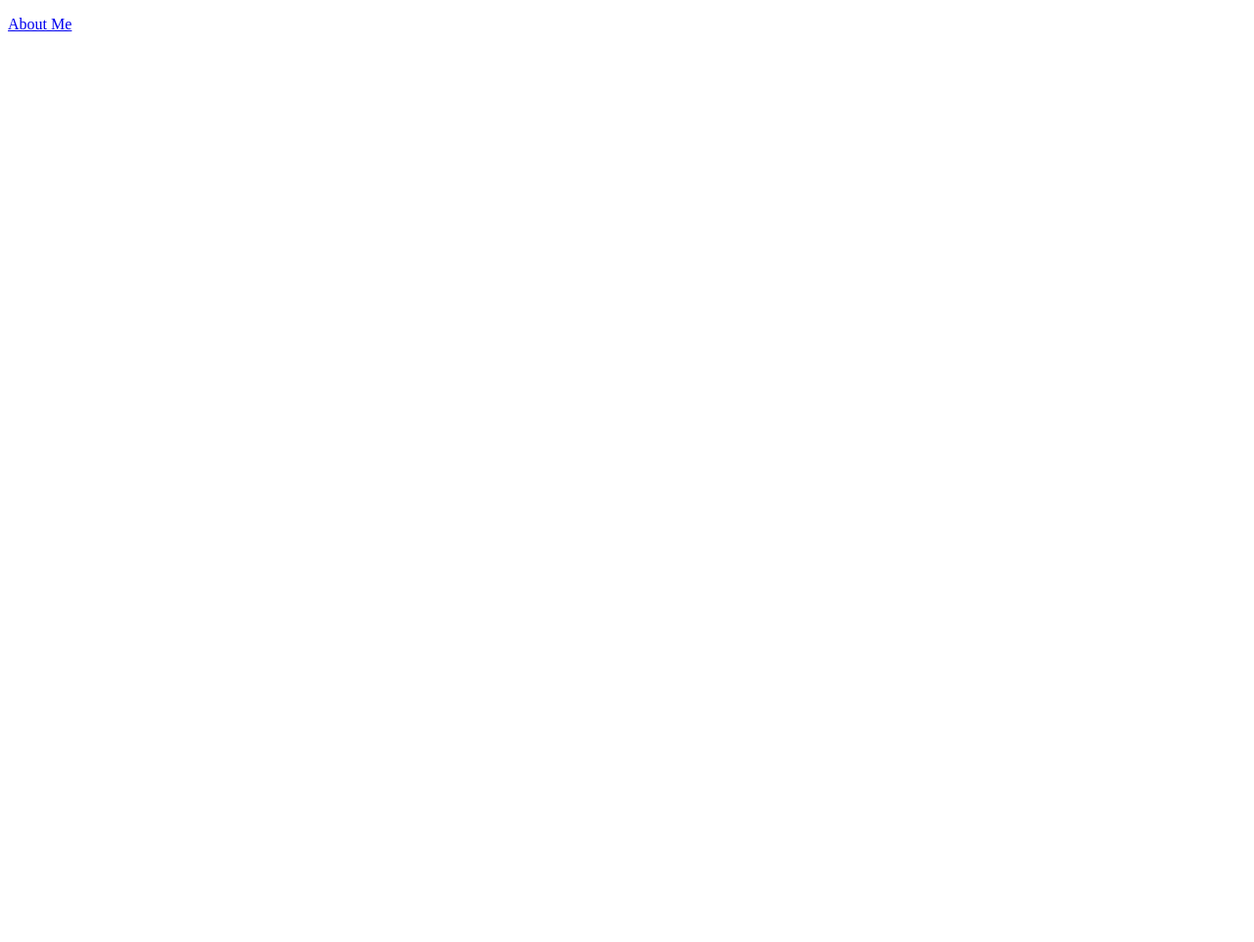
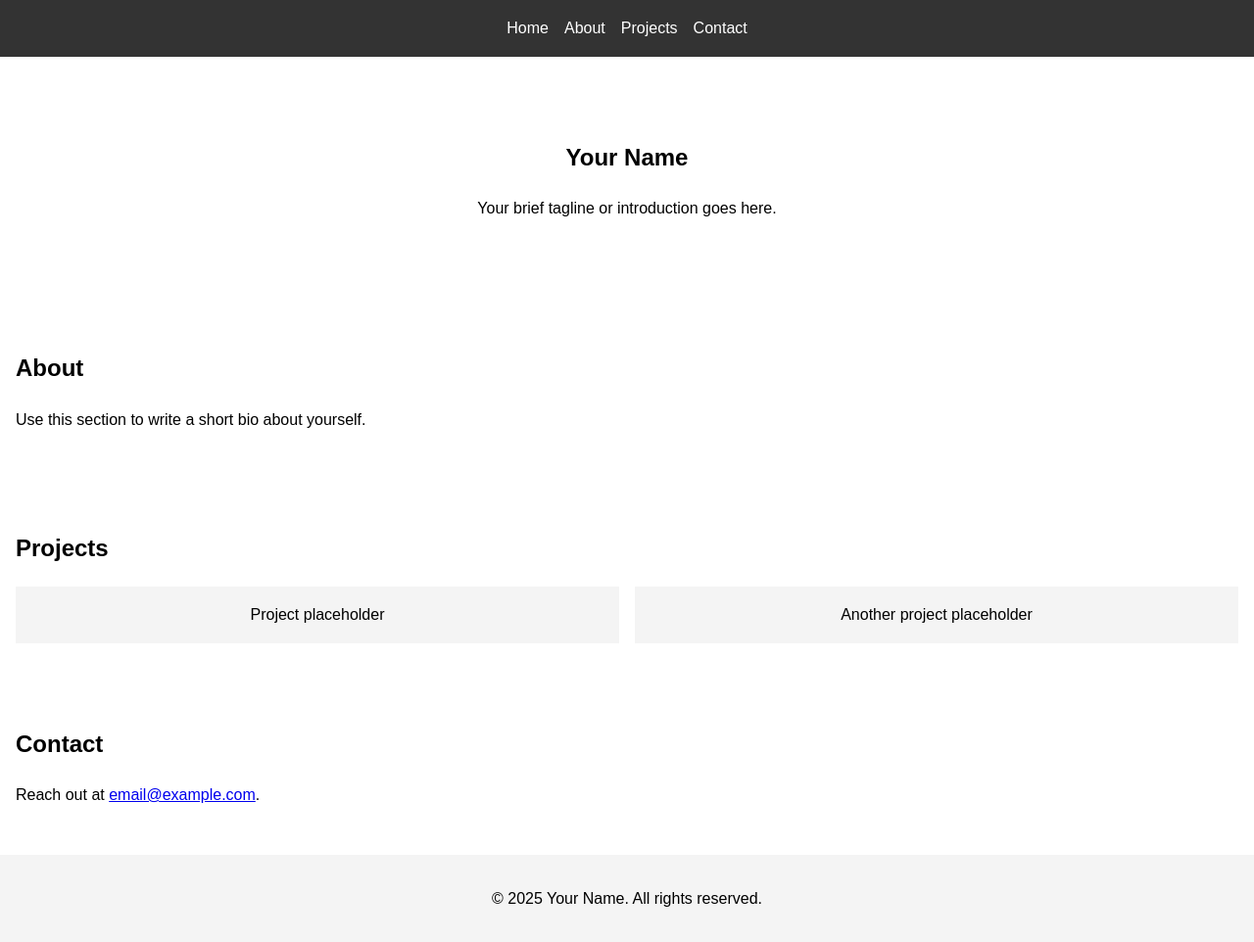
Before and after one commit to ramesh-kottamasu/ramesh-kottamasu.github.io, a plain HTML site: page index.html in a window 1280 px wide. Shown: the whole page at 98% size. Before the commit the page ends 800 px from the top, so only its background shows below. Drawn offline with Linux system fonts and the light colour scheme.

Commit message:
feat: scaffold placeholder portfolio site

```diff
--- a/index.html
+++ b/index.html
@@ -2,9 +2,45 @@
 <html lang="en">
 <head>
   <meta charset="utf-8">
-  <title>Home</title>
+  <title>Ramesh Kottamasu</title>
+  <link rel="stylesheet" href="style.css">
 </head>
 <body>
-  <p><a href="about.html">About Me</a></p>
+  <header>
+    <nav>
+      <a href="#home">Home</a>
+      <a href="#about">About</a>
+      <a href="#projects">Projects</a>
+      <a href="#contact">Contact</a>
+    </nav>
+  </header>
+  <main>
+    <section id="home" class="hero">
+      <h1>Your Name</h1>
+      <p>Your brief tagline or introduction goes here.</p>
+    </section>
+    <section id="about">
+      <h2>About</h2>
+      <p>Use this section to write a short bio about yourself.</p>
+    </section>
+    <section id="projects">
+      <h2>Projects</h2>
+      <div class="project-list">
+        <div class="project-item">Project placeholder</div>
+        <div class="project-item">Another project placeholder</div>
+      </div>
+    </section>
+    <section id="contact">
+      <h2>Contact</h2>
+      <p>Reach out at <a href="mailto:email@example.com">email@example.com</a>.</p>
+    </section>
+  </main>
+  <footer>
+    <p>&copy; <span id="year"></span> Your Name. All rights reserved.</p>
+  </footer>
+  <script>
+    const yearEl = document.getElementById('year');
+    yearEl.textContent = new Date().getFullYear();
+  </script>
 </body>
 </html>
--- /dev/null
+++ b/style.css
@@ -0,0 +1,50 @@
+body {
+  font-family: Arial, sans-serif;
+  margin: 0;
+  line-height: 1.6;
+}
+
+header {
+  background: #333;
+  color: #fff;
+  padding: 1rem 0;
+}
+
+nav {
+  display: flex;
+  justify-content: center;
+  gap: 1rem;
+}
+
+nav a {
+  color: #fff;
+  text-decoration: none;
+}
+
+.hero {
+  text-align: center;
+  padding: 4rem 1rem;
+}
+
+section {
+  padding: 2rem 1rem;
+}
+
+.project-list {
+  display: flex;
+  flex-wrap: wrap;
+  gap: 1rem;
+}
+
+.project-item {
+  flex: 1 1 200px;
+  background: #f4f4f4;
+  padding: 1rem;
+  text-align: center;
+}
+
+footer {
+  text-align: center;
+  padding: 1rem;
+  background: #f4f4f4;
+}
```
Also changed, not shown: about.html (+5 -3 lines).
